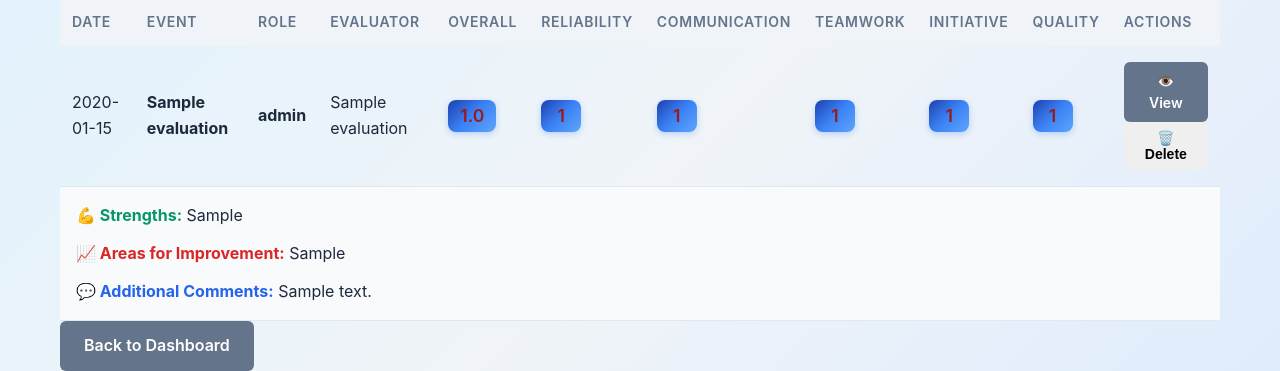
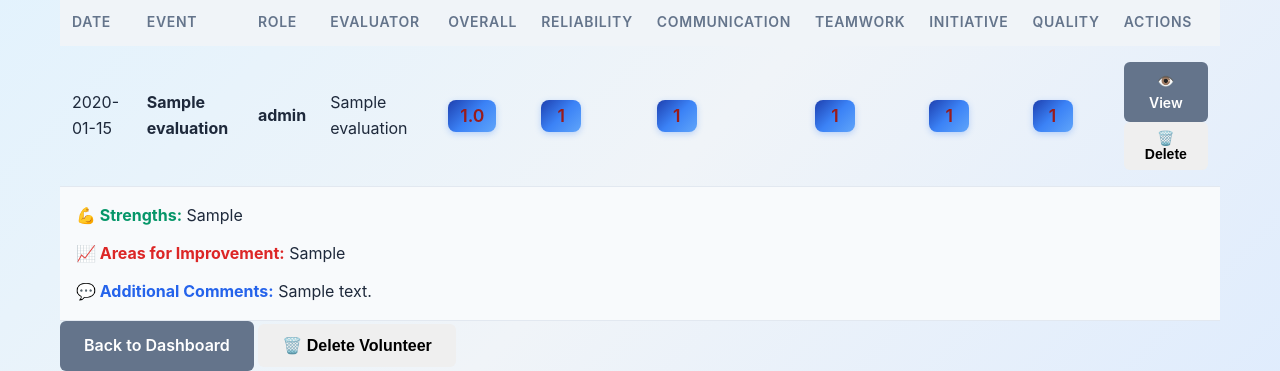
Before and after one commit to stalex444/volunteer-eval-system, a Flask app: page /dashboard/volunteer/1 in a window 1280 px wide. Shown: the part 996-1367 px from the top of the page. Run offline with Flask 3, Linux system fonts and the light colour scheme; a user stored in the database is signed in; tables that the repository leaves empty hold one stand-in row (values such as "Sample post").

Commit message:
Add volunteer delete functionality for admins

```diff
--- a/routes/dashboard_routes.py
+++ b/routes/dashboard_routes.py
@@ -395,6 +395,31 @@ def delete_evaluation(evaluation_id):
         db.session.rollback()
         return jsonify({'success': False, 'message': str(e)}), 500
 
+@dashboard_bp.route('/volunteer/<int:volunteer_id>/delete', methods=['POST'])
+@login_required
+def delete_volunteer(volunteer_id):
+    """Delete a volunteer (admin only)"""
+    if current_user.role != 'admin':
+        flash('Access denied. Admin privileges required.', 'error')
+        return redirect(url_for('dashboard.volunteers_list'))
+
+    try:
+        volunteer = Volunteer.query.get_or_404(volunteer_id)
+        volunteer_name = f"{volunteer.first_name} {volunteer.last_name}"
+
+        # Delete all associated evaluations first
+        Evaluation.query.filter_by(volunteer_id=volunteer_id).delete()
+
+        db.session.delete(volunteer)
+        db.session.commit()
+
+        flash(f'Volunteer {volunteer_name} and all associated evaluations deleted successfully', 'success')
+        return redirect(url_for('dashboard.volunteers_list'))
+    except Exception as e:
+        db.session.rollback()
+        flash(f'Error deleting volunteer: {str(e)}', 'error')
+        return redirect(url_for('dashboard.volunteers_list'))
+
 @dashboard_bp.route('/export/evaluations')
 @login_required
 def export_evaluations():
--- a/templates/volunteer-profile.html
+++ b/templates/volunteer-profile.html
@@ -147,6 +147,11 @@
 
     <div class="profile-actions">
         <a href="{{ url_for('dashboard.index') }}" class="btn btn-secondary">Back to Dashboard</a>
+        {% if current_user.role == 'admin' %}
+        <form method="POST" action="{{ url_for('dashboard.delete_volunteer', volunteer_id=volunteer.id) }}" style="display: inline;" onsubmit="return confirm('Are you sure you want to delete this volunteer and all their evaluations? This cannot be undone.');">
+            <button type="submit" class="btn btn-danger">🗑️ Delete Volunteer</button>
+        </form>
+        {% endif %}
     </div>
 </div>
 
```
